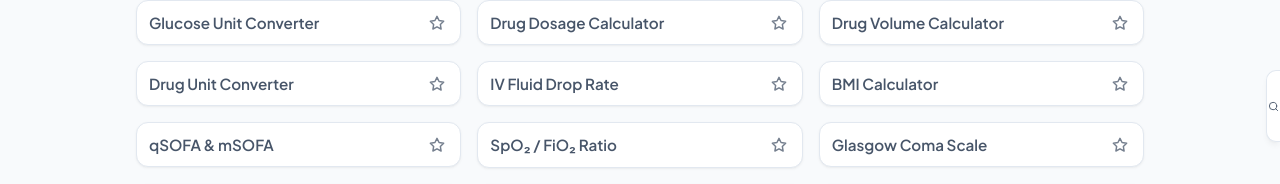
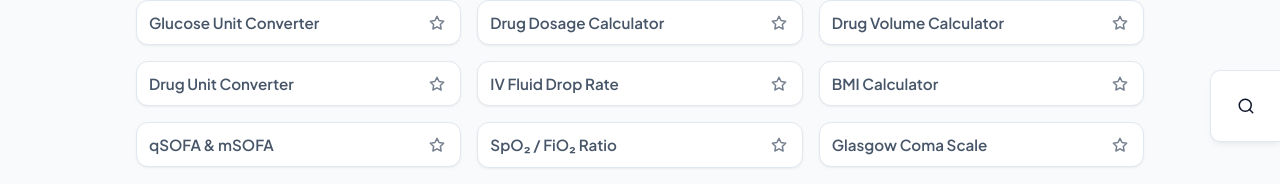
Before and after one commit to mycontribusion/calcfordocs, a React (Vite) app: page / in a window 1280 px wide. Shown: the part 294-478 px from the top of the page. Built offline with nearby package versions, Linux system fonts and the light colour scheme.

Commit message:
Enhance floating GlobalSearch side bar: widen to 70px when idle, shrink to 14px when calculator open, larger icon, no blinking

```diff
--- a/src/components/GlobalSearch.css
+++ b/src/components/GlobalSearch.css
@@ -23,44 +23,60 @@
   font-family: inherit;
 }
 
-/* ---- Slim edge handle ---------------------------------------------------- */
+/* ---- Edge-docked handle -------------------------------------------------- */
 .global-search-toggle {
   position: relative;
-  width: 14px;
+  width: 70px;
   height: 72px;
   border-radius: 10px 0 0 10px;
   border: 1px solid var(--border-color);
   border-right: none;
   background: var(--bg-card);
-  color: var(--text-secondary);
+  color: var(--text-primary);
   cursor: pointer;
   display: flex;
   align-items: center;
   justify-content: center;
   box-shadow: var(--shadow-md);
   padding: 0;
-  transition: color 0.2s cubic-bezier(0.4, 0, 0.2, 1),
+  transition: width 0.2s cubic-bezier(0.4, 0, 0.2, 1),
+              color 0.2s cubic-bezier(0.4, 0, 0.2, 1),
               background 0.2s cubic-bezier(0.4, 0, 0.2, 1),
               border-color 0.2s cubic-bezier(0.4, 0, 0.2, 1),
               transform 0.2s cubic-bezier(0.4, 0, 0.2, 1);
 }
 
-/* Shrink the icon to suit the narrow handle */
+/* Narrow the handle when a calculator is open so it stays out of the way. */
+.global-search-toggle.calculator-open {
+  width: 14px;
+  color: var(--text-secondary);
+}
+
+/* Icon size adapts to handle width */
 .global-search-toggle svg {
+  width: 18px;
+  height: 18px;
+  flex-shrink: 0;
+  transition: width 0.2s, height 0.2s;
+}
+
+.global-search-toggle.calculator-open svg {
   width: 11px;
   height: 11px;
-  flex-shrink: 0;
 }
 
-/* The handle is deliberately slim, so widen the hit area invisibly to keep
-   it comfortably tappable without making it look bigger. */
-.global-search-toggle::after {
+/* Extended hit area only when the handle is narrow (calculator open). */
+.global-search-toggle.calculator-open::after {
   content: "";
   position: absolute;
   top: -8px;
   bottom: -8px;
   left: -16px;
   right: 0;
+}
+
+.global-search-toggle:not(.calculator-open)::after {
+  content: none;
 }
 
 .global-search-toggle:hover {
@@ -136,9 +152,13 @@
    ========================================================================== */
 @media (max-width: 520px) {
   .global-search-toggle {
-    width: 12px;
+    width: 56px;
     height: 64px;
     border-radius: 9px 0 0 9px;
+  }
+
+  .global-search-toggle.calculator-open {
+    width: 12px;
   }
 
   .global-search-expand {
--- a/src/components/GlobalSearch.jsx
+++ b/src/components/GlobalSearch.jsx
@@ -24,12 +24,19 @@ export default function GlobalSearch({
   collapseSignal,
 }) {
   const [isExpanded, setIsExpanded] = useState(false);
+  const [calculatorIsOpen, setCalculatorIsOpen] = useState(false);
   const panelRef = useRef(null);
 
   /* Collapse whenever the parent signals a navigation (e.g. a calculator
      button was clicked), so the panel never lingers over new content. */
   useEffect(() => {
     setIsExpanded(false);
+  }, [collapseSignal]);
+
+  /* Track whether a calculator is currently open, so the handle
+     can shrink when a calculator is active and widen when idle. */
+  useEffect(() => {
+    setCalculatorIsOpen((prev) => !prev);
   }, [collapseSignal]);
 
   /* Escape closes the panel */
@@ -64,7 +71,7 @@ export default function GlobalSearch({
     <>
       <div className="global-search-floating">
         <button
-          className="global-search-toggle"
+          className={`global-search-toggle ${calculatorIsOpen ? "calculator-open" : ""}`}
           onClick={() => setIsExpanded((prev) => !prev)}
           aria-label={isExpanded ? "Close search" : "Open search"}
           aria-expanded={isExpanded}
```
